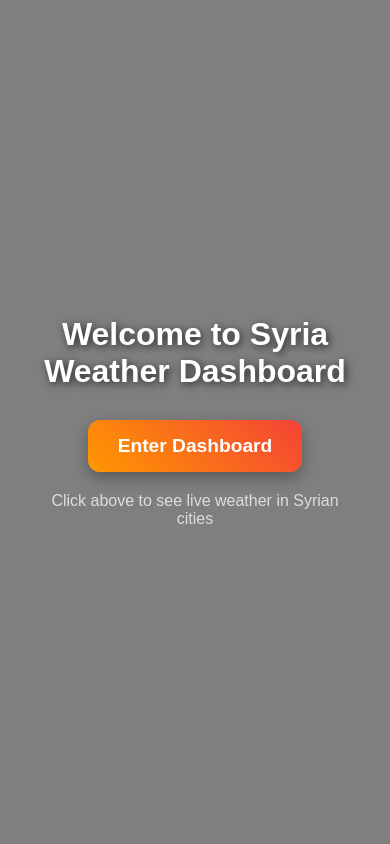
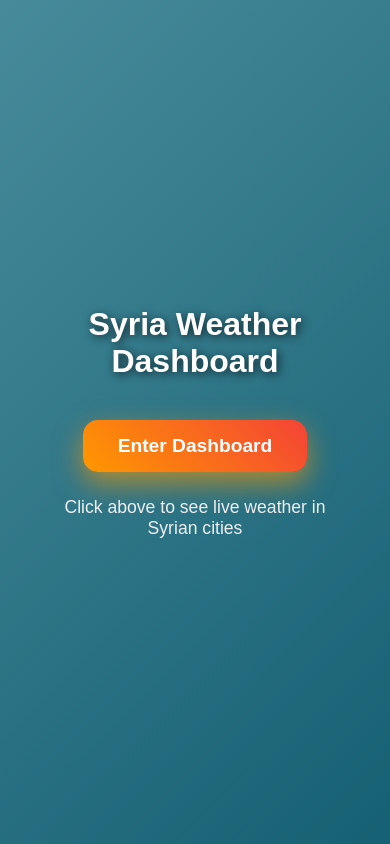
Before and after one commit to ahmad-alhamad/syria-weather-dashboard, a plain HTML site: page landing.html in a window 390 px wide. Drawn offline with Linux system fonts and the light colour scheme.

Commit message:
Update landing.html

```diff
--- a/landing.html
+++ b/landing.html
@@ -5,36 +5,39 @@
 <title>Syria Weather Dashboard</title>
 <meta name="viewport" content="width=device-width, initial-scale=1.0">
 <style>
-  /* Reset */
-  * { margin:0; padding:0; box-sizing:border-box; font-family: 'Arial', sans-serif; }
+  * { margin:0; padding:0; box-sizing:border-box; font-family:'Arial', sans-serif; }
 
-  /* Full screen background */
-  body, html {
-    height:100%;
-    width:100%;
-  }
+  html, body { height:100%; width:100%; overflow:hidden; }
 
+  /* Gradient background animation */
   body {
-    background: url('YOUR_BACKGROUND_IMAGE_HERE.jpg') no-repeat center center/cover;
+    background: linear-gradient(135deg, #2193b0, #6dd5ed);
+    animation: gradientShift 15s ease infinite;
     display:flex;
     justify-content:center;
     align-items:center;
     flex-direction:column;
+    position:relative;
     color:#fff;
     text-align:center;
   }
 
-  /* Overlay to darken the background for readability */
+  @keyframes gradientShift {
+    0%{background:linear-gradient(135deg,#2193b0,#6dd5ed);}
+    50%{background:linear-gradient(135deg,#6dd5ed,#2193b0);}
+    100%{background:linear-gradient(135deg,#2193b0,#6dd5ed);}
+  }
+
+  /* Overlay for readability */
   body::before {
     content:"";
     position:absolute;
     top:0; left:0;
     width:100%; height:100%;
-    background: rgba(0,0,0,0.5);
+    background: rgba(0,0,0,0.35);
     z-index:0;
   }
 
-  /* Container for content */
   .container {
     position:relative;
     z-index:1;
@@ -44,49 +47,82 @@
 
   h1 {
     font-size:3em;
-    margin-bottom:30px;
-    text-shadow: 2px 2px 8px rgba(0,0,0,0.7);
+    margin-bottom:40px;
+    text-shadow: 2px 2px 10px rgba(0,0,0,0.7);
   }
 
   /* Enter button */
   .enter-btn {
     display:inline-block;
-    padding:20px 40px;
+    padding:20px 50px;
     font-size:1.5em;
     font-weight:bold;
     color:#fff;
     background: linear-gradient(45deg, #ff9800, #f44336);
     border:none;
-    border-radius:12px;
+    border-radius:15px;
     cursor:pointer;
     text-decoration:none;
-    transition: transform 0.2s, box-shadow 0.2s;
-    box-shadow: 0 6px 15px rgba(0,0,0,0.3);
+    transition: transform 0.3s, box-shadow 0.3s, filter 0.3s;
+    box-shadow: 0 6px 20px rgba(0,0,0,0.3);
+    animation: glowPulse 2s infinite alternate;
   }
 
   .enter-btn:hover {
-    transform: scale(1.05);
-    box-shadow: 0 8px 20px rgba(0,0,0,0.5);
+    transform: scale(1.1);
+    box-shadow: 0 10px 30px rgba(255,152,0,0.7);
+    filter: brightness(1.2);
+  }
+
+  @keyframes glowPulse {
+    0%{ box-shadow:0 6px 20px rgba(255,152,0,0.3);}
+    100%{ box-shadow:0 12px 30px rgba(255,152,0,0.7);}
   }
 
   p {
-    margin-top:20px;
-    font-size:1em;
-    color:#ddd;
+    margin-top:25px;
+    font-size:1.1em;
+    color:#eee;
   }
 
-  /* Responsive adjustments */
+  /* Clouds animation */
+  .cloud {
+    position:absolute;
+    top:20%;
+    width:200px;
+    opacity:0.5;
+    animation: moveCloud linear infinite;
+  }
+
+  .cloud:nth-child(1) { top:15%; left:-250px; animation-duration:60s; }
+  .cloud:nth-child(2) { top:25%; left:-350px; animation-duration:80s; }
+  .cloud:nth-child(3) { top:10%; left:-400px; animation-duration:100s; }
+
+  @keyframes moveCloud {
+    0% { transform: translateX(0); }
+    100% { transform: translateX(150vw); }
+  }
+
+  /* Responsive */
   @media(max-width:600px){
     h1 { font-size:2em; }
-    .enter-btn { padding:15px 30px; font-size:1.2em; }
+    .enter-btn { padding:15px 35px; font-size:1.2em; }
   }
+
 </style>
 </head>
 <body>
+
+  <!-- Clouds -->
+  <img src="https://i.ibb.co/HCf36KQ/cloud.png" class="cloud" alt="cloud">
+  <img src="https://i.ibb.co/HCf36KQ/cloud.png" class="cloud" alt="cloud">
+  <img src="https://i.ibb.co/HCf36KQ/cloud.png" class="cloud" alt="cloud">
+
   <div class="container">
-    <h1>Welcome to Syria Weather Dashboard</h1>
+    <h1>Syria Weather Dashboard</h1>
     <a href="index.html" class="enter-btn">Enter Dashboard</a>
     <p>Click above to see live weather in Syrian cities</p>
   </div>
+
 </body>
 </html>
```
